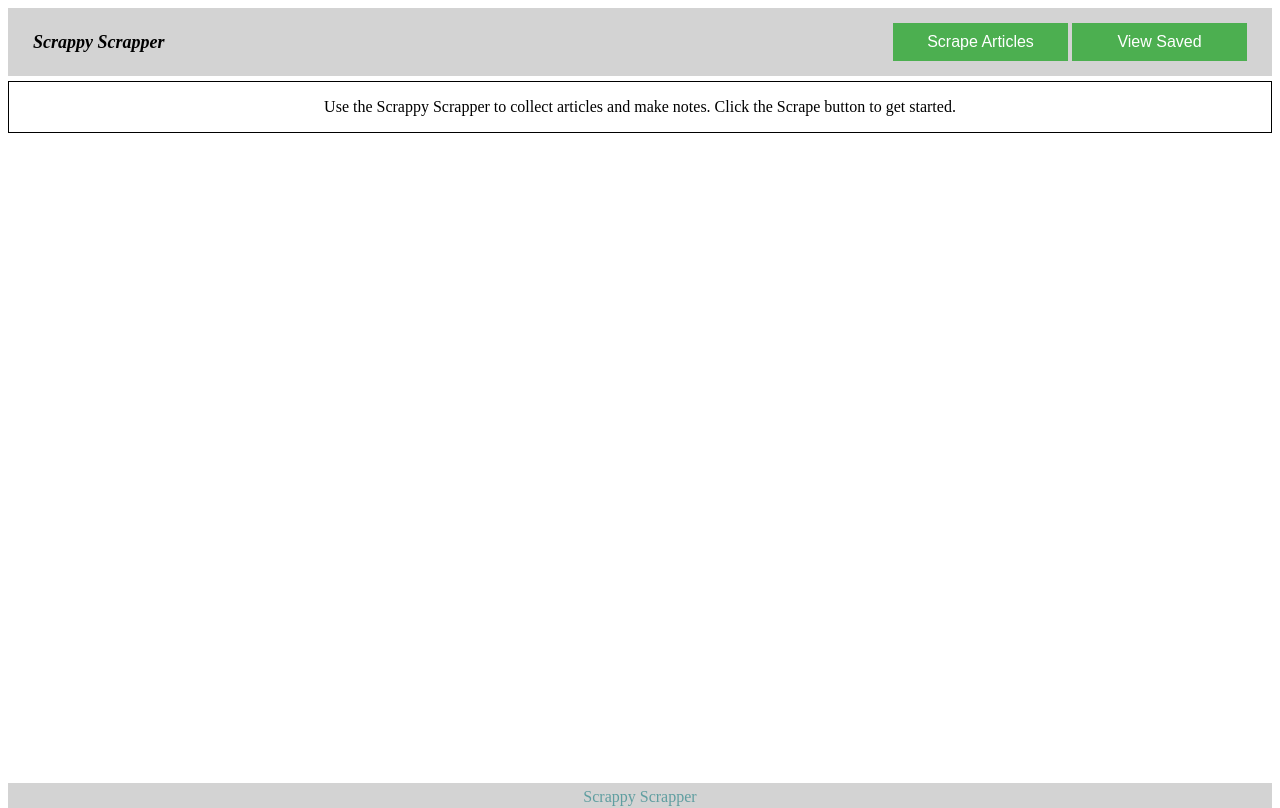
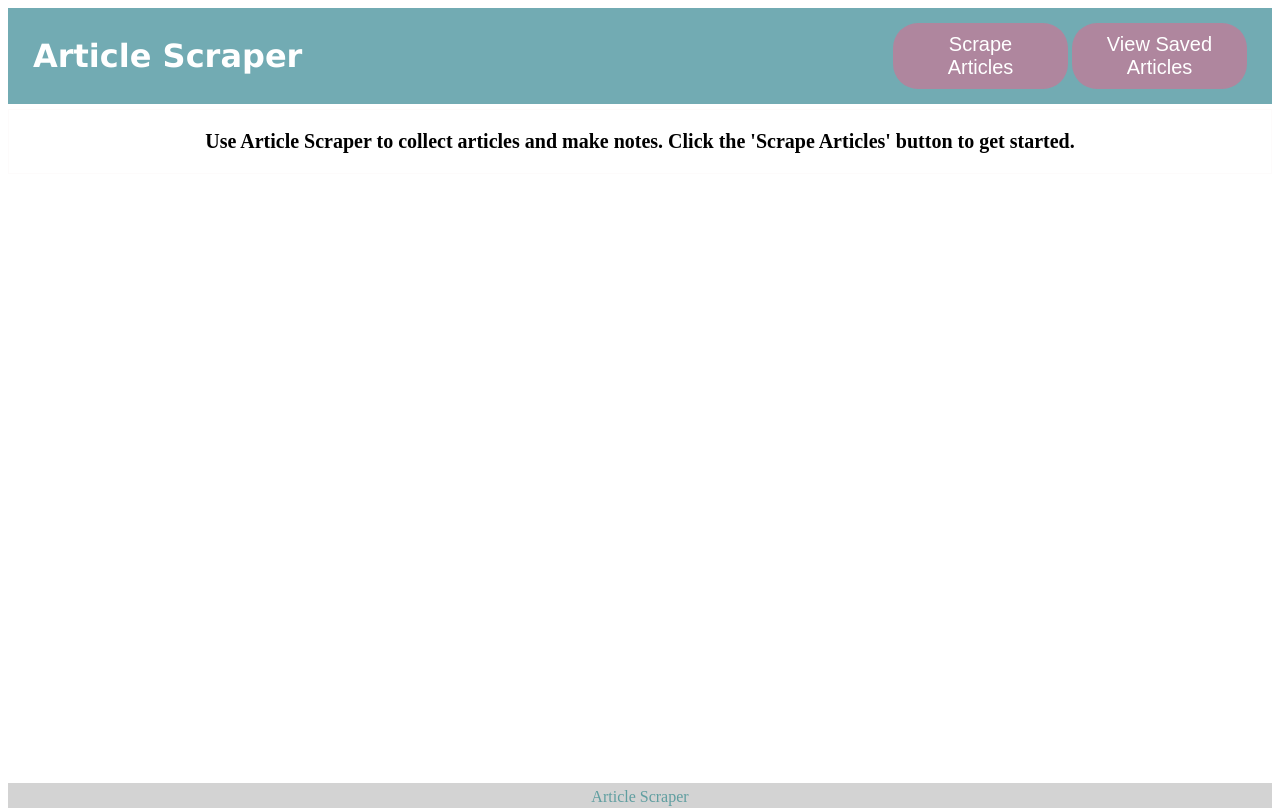
Before and after one commit to unmbrenda/Scraper, a website: page public/index.html in a window 1280 px wide. Drawn offline with Linux system fonts and the light colour scheme; no server answers.

Commit message:
added styling

```diff
--- a/public/assets/css/index.css
+++ b/public/assets/css/index.css
@@ -16,7 +16,7 @@ article {
 
 header {
     align-self: center;
-    background-color: lightgray;
+    background-color: rgb(114, 171, 179);
     padding: 10px 25px;
     display: grid;
     grid-template-columns: auto auto;
@@ -24,17 +24,17 @@ header {
 
 .title {
     display: inline-block;
-    font-style: italic;
+    font-family: 'Lucida Sans', 'Lucida Sans Regular', 'Lucida Grande', 'Lucida Sans Unicode', Geneva, Verdana, sans-serif;
     font-weight: bold;
     font-size: 18px;
     align-self: center;
 }
 
 .btn {
-    background-color: #4CAF50;
+    background-color: rgb(175, 134, 158);
     /* Green */
     border: none;
-    color: white;
+    color: rgb(13, 39, 56);
     padding: 10px 25px;
     text-align: center;
     text-decoration: none;
@@ -42,11 +42,13 @@ header {
     font-size: 16px;
     cursor: pointer;
     outline: none;
+    border-radius: 25px;
 }
 
 .btn:active {
-    background-color: green;
+    background-color: rgb(13, 61, 73);
     outline: none;
+    border-radius: 25px;
 }
 
 header button {
@@ -57,15 +59,14 @@ header button {
 .overview {
     text-align: center;
     width: 100%;
-    border: 1px solid black;
+    border: 1px solid rgb(253, 251, 251);
     margin: 5px auto;
 }
 
 .stories {
     background-color: whitesmoke;
     display: grid;
-    grid-template-columns: auto auto;
-    grid-gap: 2px;
+    border: 5px solid white;
 }
 
 header .buttons {
@@ -75,16 +76,17 @@ header .buttons {
 
 .story {
     padding: 5px;
-    background-color: lightgray;
+    background-color: rgb(114, 171, 179);
     display: grid;
     grid-template-rows: auto 1fr auto;
+    border: 5px solid white;
 }
 
 .story-header {
     display: grid;
     grid-template-columns: auto 50px;
     margin-bottom: 3px;
-    border-bottom: .5px solid cadetblue;
+    border-bottom: .5px solid white;
     padding-bottom: 5px;
 }
 
--- a/public/index.html
+++ b/public/index.html
@@ -4,7 +4,7 @@
     <head>
         <meta charset="utf-8" />
         <meta http-equiv="X-UA-Compatible" content="IE=edge">
-        <title>Scrappy Scrapper</title>
+        <title>Scraps!</title>
         <meta name="viewport" content="width=device-width, initial-scale=1">
         <link rel="stylesheet" type="text/css" media="screen" href="/assets/css/index.css" />
 
@@ -13,22 +13,22 @@
     <body>
         <article>
             <header>
-                <div class="title">Scrappy Scrapper</div>
+                <div class="title" style="font-size: 24pt; color: white" >Article Scraper</div>
                 <div class="buttons">
-                    <button id="scrape" class="btn">Scrape Articles</button>
-                    <button id="viewSaved" class="btn">View Saved</button>
+                    <button id="scrape" class="btn" style="font-size:15pt; color: white">Scrape Articles</button>
+                    <button id="viewSaved" class="btn" style="font-size:15pt; color: white">View Saved Articles</button>
                 </div>
             </header>
             <main>
                 <div class="overview">
-                    <p>Use the Scrappy Scrapper to collect articles and make notes. Click the Scrape button to get started.</p>
+                    <p style="font-size:15pt; font-weight: bold">Use Article Scraper to collect articles and make notes. Click the 'Scrape Articles' button to get started.</p>
                 </div>
                 <div class="stories scraped-stories" id="storyCont">
 
                 </div>
             </main>
             <footer>
-                Scrappy Scrapper
+                Article Scraper
             </footer>
         </article>
 
@@ -46,7 +46,7 @@
                     <textarea name="newComment" id="newComment" placeholder="make a note"></textarea>
                     <br>
                     <div class="save-buttons">
-                        <button class="save-comment btn" id="saveBtn">save</button>
+                        <button class="save-comment btn" id="saveBtn">Save</button>
                     </div>
                 </form>
             </div>
--- a/server.js
+++ b/server.js
@@ -13,7 +13,7 @@ const app = express();
 app.use(express.static('public'));
 app.use(bodyParser.json())
 
-const mongoConn = process.env.mongodb || "mongodb://localhost/scrappyscrapper";
+const mongoConn = "mongodb://bbscrapps:C8SdHn5Xb2EgtTq@ds137826.mlab.com:37826/scrapps";
 mongoose.connect(mongoConn);
 
 app.get('/api/scrape', (req, res, next) => {
```
